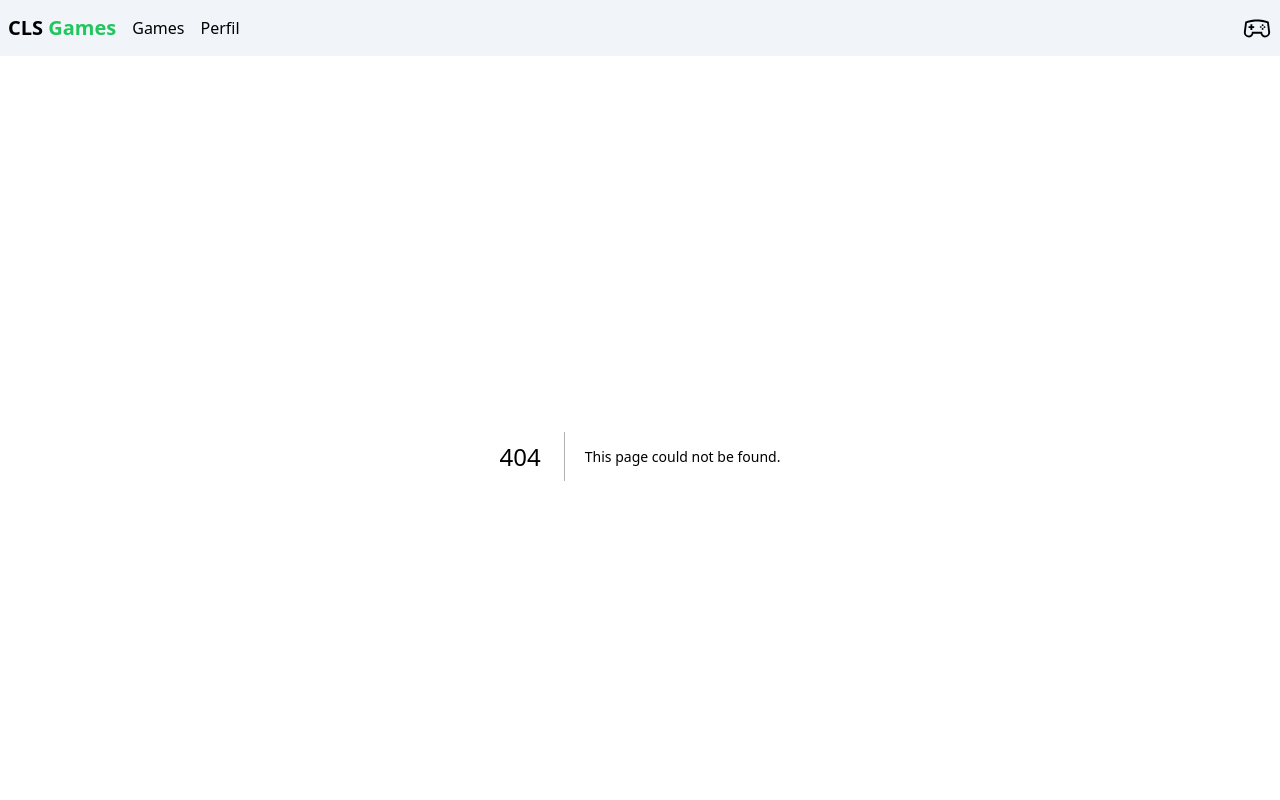
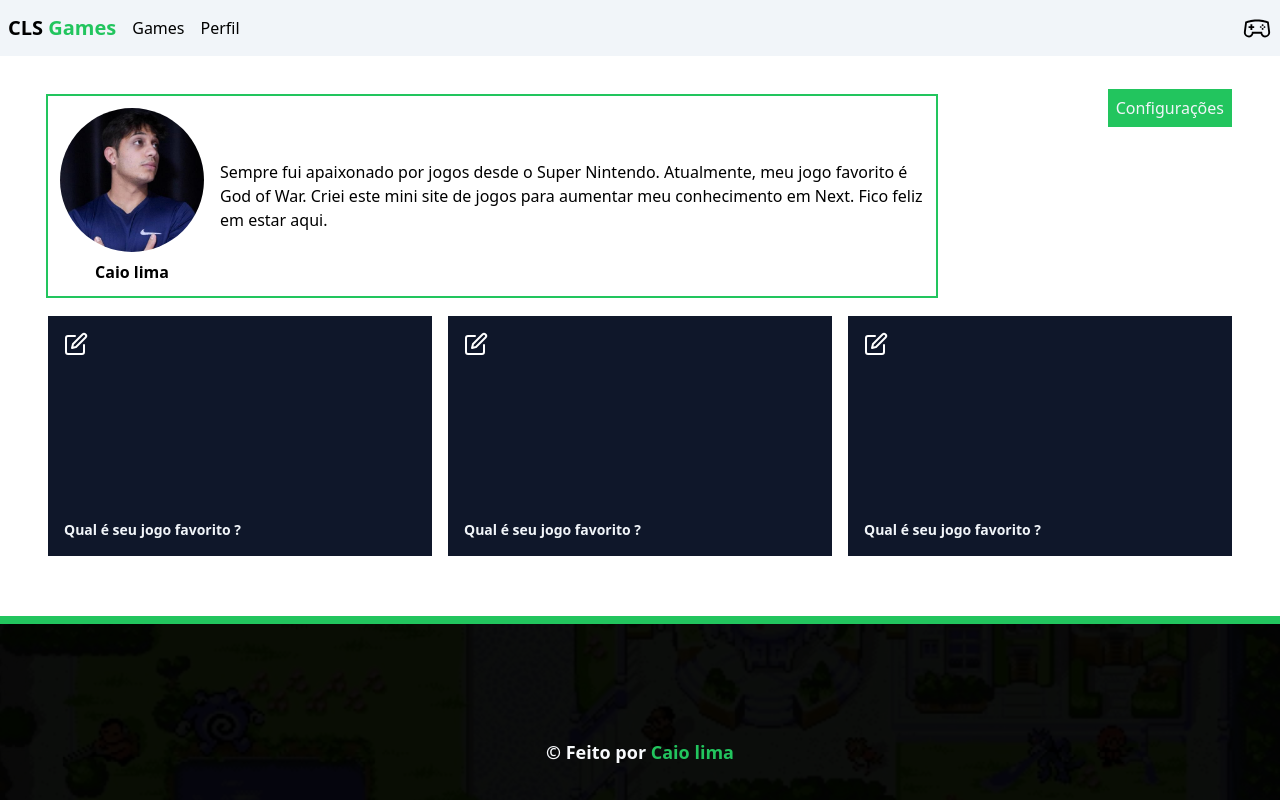
Before and after one commit to CaioLima10/project-cls-games, a Next.js app: page /profile in a window 1280 px wide. Before the commit this address had no page. Shown: the top 800 px of the page. Built offline with nearby package versions, Linux system fonts and the light colour scheme.

Commit message:
feat: add profile

```diff
--- /dev/null
+++ b/src/app/profile/components/favorites.tsx
@@ -0,0 +1,60 @@
+"use client";
+
+import { useState } from "react";
+import { FiEdit, FiX } from "react-icons/fi";
+
+export default function FavoritesCards() {
+  const [input, setInput] = useState("");
+  const [showInput, setShowInput] = useState(false);
+  const [gameName, setGameName] = useState("");
+
+  function handleButton() {
+    setShowInput(!showInput);
+
+    if (input !== "") {
+      setGameName(input);
+    }
+    setInput("");
+  }
+
+  return (
+    <div className="bg-slate-900 h-60 p-4 relative">
+      {showInput ? (
+        <div>
+          <div className="flex items-center justify-center w-full h-14">
+            <input
+              type="text"
+              placeholder="Escolha seu jogo favorito."
+              className="p-3 pl-6 w-full text-slate-100 bg-slate-400/20 rounded-tl-xl rounded-bl-xl"
+              value={input}
+              onChange={(event) => setInput(event.target.value)}
+            />
+            <button
+              onClick={handleButton}
+              className="bg-green-500 h-12 w-12 flex items-center justify-center rounded-tr-xl rounded-br-xl"
+            >
+              <FiX size={20} className="text-slate-50" />
+            </button>
+          </div>
+        </div>
+      ) : (
+        <button onClick={handleButton}>
+          <FiEdit size={24} color="#FFFFFF" />
+        </button>
+      )}
+
+      {gameName && (
+        <div className="absolute bottom-4">
+          <p className="font-semibold text-sm text-slate-100">jogo favorito</p>
+          <span className="text-green-500 font-bold text-xl">{gameName}</span>
+        </div>
+      )}
+
+      {!gameName && (
+        <p className="font-semibold text-sm text-slate-100 absolute bottom-4">
+          Qual é seu jogo favorito ?
+        </p>
+      )}
+    </div>
+  );
+}
--- /dev/null
+++ b/src/app/profile/page.tsx
@@ -0,0 +1,58 @@
+import Container from "@/components/container";
+import FavoritesCards from "./components/favorites";
+import Image from "next/image";
+import ImgPerfil from "../../assets/caio-perfil.jpeg";
+
+export default function Profile() {
+  return (
+    <Container>
+      <section className="container flex my-10 px-10 flex-col">
+        <div className="w-full relative">
+          <div
+            className="w-full md:w-3/4 p-3 mt-10 md:mt-0 flex flex-col md:flex-row
+                          items-center gap-4 font-medium ring-2 ring-green-500"
+          >
+            <div className="flex flex-col">
+              <Image
+                src={ImgPerfil}
+                alt="FOTO-PERFIL"
+                width={150}
+                height={150}
+                className="rounded-full"
+              />
+              <span className="w-36 flex items-center mt-2 justify-center font-bold">
+                Caio lima
+              </span>
+            </div>
+            <p>
+              Sempre fui apaixonado por jogos desde o Super Nintendo.
+              Atualmente, meu jogo favorito é God of War. Criei este mini site
+              de jogos para aumentar meu conhecimento em Next. Fico feliz em
+              estar aqui.
+            </p>
+          </div>
+
+          <div className="absolute right-0 top-0">
+            <span className="bg-green-500 text-slate-100 p-2">
+              Configurações
+            </span>
+          </div>
+        </div>
+        <div
+          className="container mx-auto my-5 flex items-center justify-center
+                    gap-4 flex-col md:flex-row"
+        >
+          <div className="flex-col w-full md:flex-grow flex-wrap">
+            <FavoritesCards />
+          </div>
+          <div className="flex-col w-full md:flex-grow flex-wrap">
+            <FavoritesCards />
+          </div>
+          <div className="flex-col w-full md:flex-grow flex-wrap">
+            <FavoritesCards />
+          </div>
+        </div>
+      </section>
+    </Container>
+  );
+}
```
